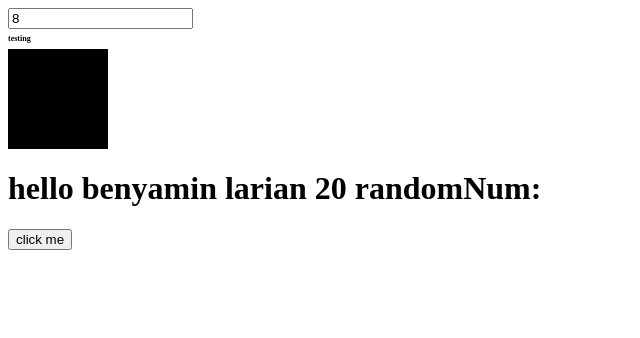
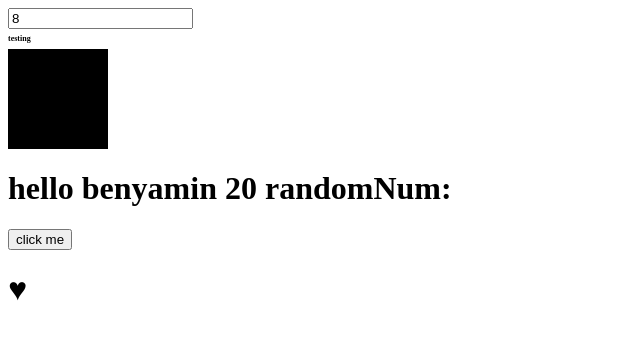
Before and after one commit to benyaminlarian/VueProject, a Vue app: page / in a window 1280 px wide. Shown: the top 338 px of the page, without its empty margins (0-640 px from the left). Built offline with nearby package versions, Linux system fonts and the light colour scheme.

Commit message:
heart emoji added

```diff
--- a/src/App.vue
+++ b/src/App.vue
@@ -1,12 +1,19 @@
 <template>
     <input type="number" v-model="fontSize">
     <h1 :style="{fontSize:fontSize+'px'}">testing</h1>
+
     <div :class="{active:isActive,disactive:!isActive}" @mouseover="changeColor()" @mouseleave="changeColor()"></div>
-    <h1>hello {{ name }} {{ lastName }} {{ age }} randomNum: {{ random }}</h1>
+
+    <h1>hello {{ name }} {{ elastName }} {{ age }} randomNum: {{ random }}</h1>
     <button @click="randomNumber()">click me</button>
+
+
+    <h1 :class="{red:isActiveH}">&#9829</h1>
 </template>
 
 <script>
+import { onMounted } from 'vue';
+
 export default{
   data () {
     return {
@@ -15,6 +22,7 @@ export default{
       age: 20,
       random: null,
       isActive: true,
+      isActiveH: true,
       fontSize: 8,
     };
   },
@@ -28,6 +36,10 @@ export default{
   },
   changeSize(){
 
+  },
+  mounted(){
+    setInterval(()=>this.isActiveH = !this.isActiveH
+    ,1000)
   }
 }
 
@@ -46,5 +58,8 @@ export default{
   height: 100px;
 }
 
+.red {
+  color: red;
+}
 
 </style>
```
